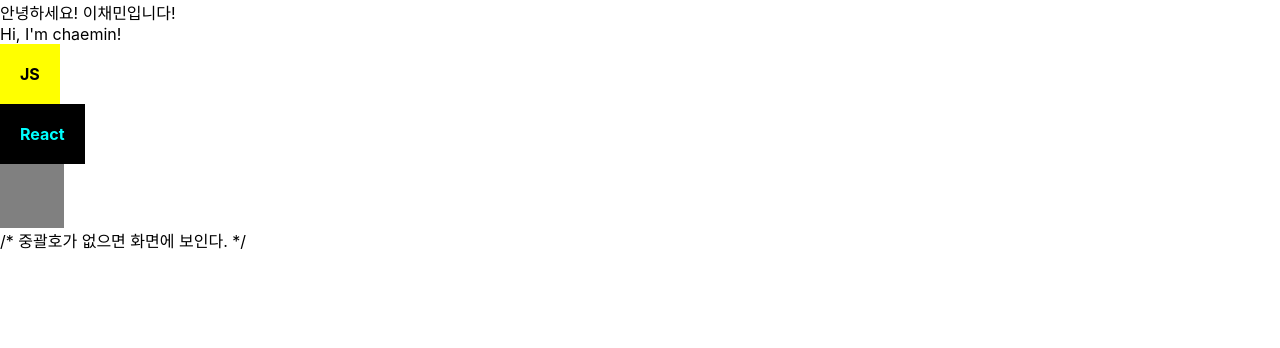
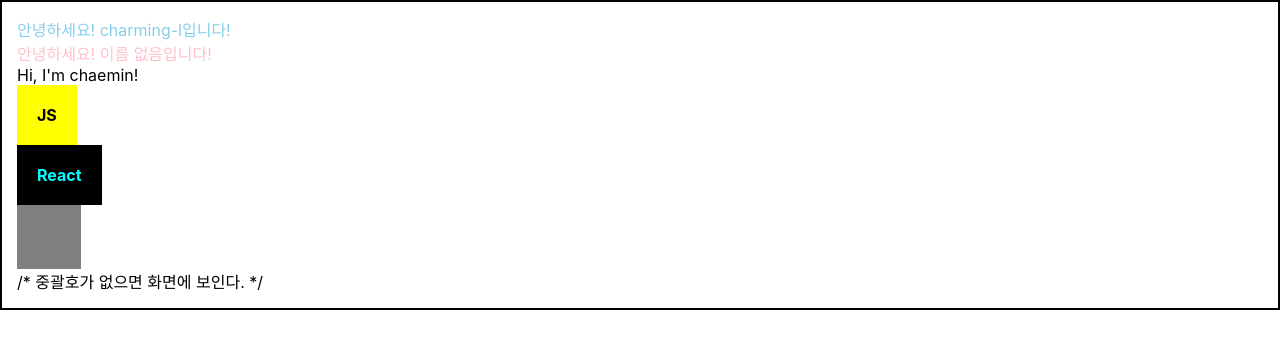
Before and after one commit to Chaemin-L/React_study, a React (Create React App) app in the folder begin-react/: page / in a window 1280 px wide. Shown: the top 348 px of the page. Built offline with nearby package versions, Linux system fonts and the light colour scheme.

Commit message:
1.5 Props study

```diff
--- a/begin-react/src/App.js
+++ b/begin-react/src/App.js
@@ -1,3 +1,4 @@
+import Wrapper from './Wrapper'
 import Hello from './Hello';
 import './App.css';
 
@@ -19,8 +20,9 @@ function App() {
   // JSX 외부에서는 한줄 주석도,
   /* 여러 줄 주석도 가능 */
   return (
-    <div>
-      <Hello />
+    <Wrapper>
+      <Hello name="charming-l" color="skyblue" /> { /* props를 지정한 Hello 컴포넌트, 넘긴 props 값 사용*/ }
+      <Hello></Hello>  { /* props가 없는 Hello 컴포넌트, defaultValue 사용*/ }
       <div>{inEnglish}</div>
       <div style={JSStyle}>JS</div>
       <div style={ReactStyle}>React</div>
@@ -28,7 +30,7 @@ function App() {
       />
       { /* 주석도 작성해보자 */}
       /* 중괄호가 없으면 화면에 보인다. */
-    </div>
+    </Wrapper>
   );
 }
 
--- a/begin-react/src/Hello.js
+++ b/begin-react/src/Hello.js
@@ -1,7 +1,9 @@
 import React from 'react';
 
 // 함수형 컴포넌트
-function Hello() {
-    return <div>안녕하세요! 이채민입니다!</div>
+function Hello(props) {
+    return <div style={{color:props.color} }>안녕하세요! { props.name }입니다!</div>
 }
+
+Hello.defaultProps = { color: "pink", name: "이름 없음" };
 export default Hello;
--- /dev/null
+++ b/begin-react/src/Wrapper.js
@@ -0,0 +1,14 @@
+import React from 'react';
+
+function Wrapper(props) {
+    const style = {
+        border: '2px solid black',
+        padding: 15
+    }
+
+    return (
+        <div style={style}>{props.children}</div>
+    )
+}
+
+export default Wrapper;
```
